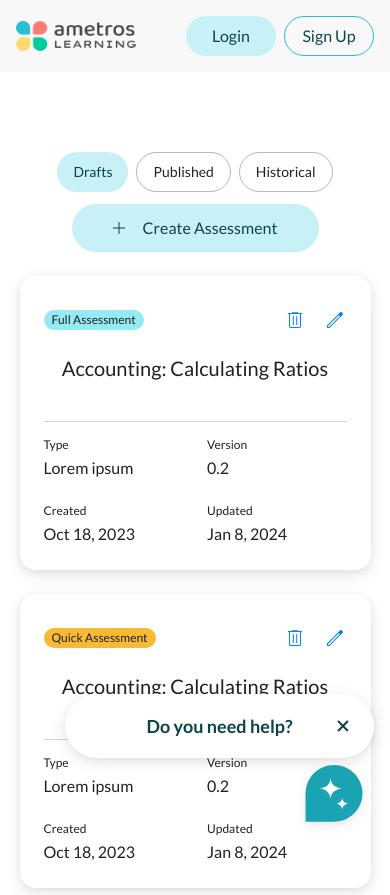
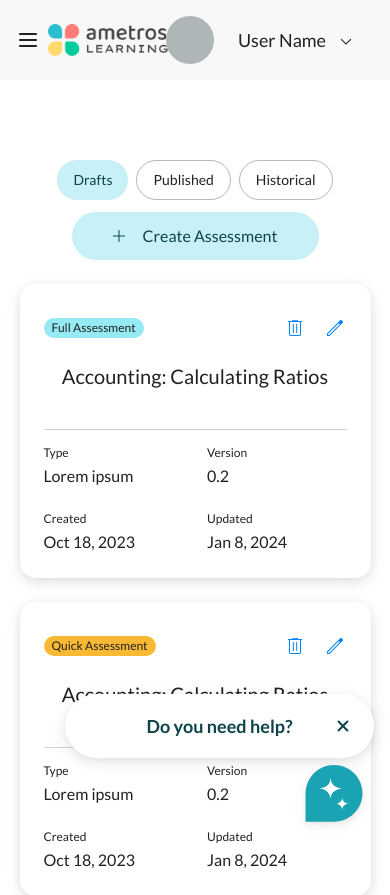
Before and after one commit to numanbaig/Ametros-UI, a Next.js app: page / in a window 390 px wide. Shown: the top 895 px of the page. Built offline with nearby package versions, Linux system fonts and the light colour scheme.

Commit message:
fix:auth UI resposiveness

```diff
--- a/src/app/auth/(components)/auth-header.tsx
+++ b/src/app/auth/(components)/auth-header.tsx
@@ -4,7 +4,6 @@ import { AuthType } from "@/types";
 import React from "react";
 
 const DashboardAuthHeader = ({ type }: { type: string }) => {
-  console.log(type);
   return (
     <div className="space-y-7 flex flex-col items-center justify-center">
       <ImageComponent
@@ -23,7 +22,7 @@ const DashboardAuthHeader = ({ type }: { type: string }) => {
       {type === AuthType.FORGET_PASSWORD && (
         <Typography
           variant="body1"
-          className="text-[#171616] text-[18px] font-bold leading-5 text-center"
+          className="text-[#171616] text-[14px] xs:text-[16px] sm:text-[18px] font-bold leading-5 text-center"
         >
           Please enter the email address that you used to register.
           <span className="block">
--- a/src/app/auth/layout.tsx
+++ b/src/app/auth/layout.tsx
@@ -16,7 +16,7 @@ export default function AuthLayout({
     <main className="w-ful">
       <div className="flex h-screen flex-col w-full">
         <DashboardHeader />
-        <div className="flex-1 pt-[60px] sm:pt-[120px]  mx-auto w-full">
+        <div className="flex-1 pt-[60px] pb-[20px] md:pt-[120px]  mx-auto w-full">
           {children}
         </div>
       </div>
--- a/src/components/assessment-card.tsx
+++ b/src/components/assessment-card.tsx
@@ -8,7 +8,7 @@ import { Separator } from "@radix-ui/react-separator";
 
 const DashboardAssessmentCard = () => {
   return (
-    <div className="grid grid-cols-1 xl:grid-cols-3 md:grid-cols-2 gap-6 w-full">
+    <div className="grid grid-cols-1 xl:grid-cols-3 sm:grid-cols-2 gap-6 w-full">
       {assessmentData.map((assessment) => (
         <div
           className="flex flex-col gap-[16px] shadow-custom p-6 rounded-[16px]"
--- a/src/components/header.tsx
+++ b/src/components/header.tsx
@@ -6,11 +6,37 @@ import DashboardUserProfileDrawer from "./user-profile-drawer";
 import { tree } from "next/dist/build/templates/app-page";
 import { cn } from "@/lib/utils";
 import DashboardAuthButtons from "@/app/auth/(components)/auth-buttons";
+import { SidebarTrigger } from "./ui/sidebar";
+import { Menu } from "lucide-react";
 const DashboardHeader = () => {
-  const isAuthenticated = false;
+  const isLoggedIn = true;
   return (
     <div className="flex justify-between items-center w-full py-4 sm:px-8 px-4 h-20 bg-[#F8F8F8]">
-      {!isAuthenticated ? (
+      {isLoggedIn ? (
+        <>
+          <div className="hidden md:block">
+            <DashboardBreadcrumbs />
+          </div>
+          <div
+            className={cn(
+              " flex items-center gap-x-2 md:hidden  sm:w-[143.79px] sm:h-[37.88px]",
+              {}
+            )}
+          >
+            <SidebarTrigger className="open">
+              <Menu className="text-neutral-black !size-6" />
+            </SidebarTrigger>
+
+            <Image
+              src={"/assets/logo.png"}
+              alt="logo"
+              priority
+              height={38}
+              width={120}
+            />
+          </div>
+        </>
+      ) : (
         <div
           className={cn(
             "relative w-[120px] h-[30px] sm:w-[143.79px] sm:h-[37.88px]",
@@ -25,21 +51,19 @@ const DashboardHeader = () => {
             className=" w-full"
           />
         </div>
-      ) : (
-        <DashboardBreadcrumbs />
       )}
       <div className="flex justify-center items-center gap-x-2">
-        {!isAuthenticated ? (
-          <>
-            <DashboardAuthButtons />
-          </>
-        ) : (
+        {isLoggedIn ? (
           <>
             {" "}
             <div className="relative size-12 rounded-full overflow-hidden bg-neutral-lightGray">
               {/* <Image src={""} alt="" fill priority /> */}
             </div>
             <DashboardUserProfileDrawer />
+          </>
+        ) : (
+          <>
+            <DashboardAuthButtons />
           </>
         )}
       </div>
--- a/src/components/sidebar.tsx
+++ b/src/components/sidebar.tsx
@@ -43,7 +43,7 @@ const DashboardSidebar = ({
     typeof window !== "undefined" ? window.innerWidth : 0
   );
 
-  React.useEffect(() => {
+  React.useLayoutEffect(() => {
     const handleResize = () => {
       const width = window.innerWidth;
       setWindowWidth(width);
@@ -78,7 +78,7 @@ const DashboardSidebar = ({
         <SidebarHeader className="px-0">
           <div className="flex justify-center items-center gap-x-6">
             <div
-              className={cn("relative w-[243.79px] h-[37.88px]", {
+              className={cn("relative w-[143.79px] h-[37.88px]", {
                 "h-9 w-9": !open,
               })}
             >
@@ -87,7 +87,7 @@ const DashboardSidebar = ({
                 alt="logo"
                 fill
                 priority
-                className="object-contain w-full"
+                className="w-full"
               />
             </div>
             <SidebarTrigger
--- a/src/components/typography.tsx
+++ b/src/components/typography.tsx
@@ -19,7 +19,7 @@ interface TypographyProps extends HTMLAttributes<HTMLElement> {
 
 const variantStyles = {
   h1: "text-[64px] leading-[72px] font-normal",
-  h2: "text-[48px] leading-[56px] font-normal",
+  h2: "text-[38px] xs:text-[48px] leading-[56px] font-normal",
   h3: "text-[32px] leading-[40px] font-normal",
   h4: "text-[24px] leading-[32px] font-normal",
   h5: "text-[20px] leading-[28px] font-normal",
--- a/src/components/ui/sidebar.tsx
+++ b/src/components/ui/sidebar.tsx
@@ -93,6 +93,7 @@ const SidebarProvider = React.forwardRef<
 
     // Helper to toggle the sidebar.
     const toggleSidebar = React.useCallback(() => {
+      alert("toggle");
       return isMobile
         ? setOpenMobile((open) => open)
         : setOpen((open) => !open);
@@ -195,6 +196,7 @@ const Sidebar = React.forwardRef<
     }
 
     if (isMobile) {
+      console.log("mobile open check", openMobile);
       return (
         <Sheet open={openMobile} onOpenChange={setOpenMobile} {...props}>
           <SheetContent
--- a/src/middleware.ts
+++ b/src/middleware.ts
@@ -21,7 +21,7 @@ export function middleware(request: NextRequest) {
   }
 
   // For development - replace with actual auth logic later
-  const isAuthenticated = false; // Temporarily set to true for development
+  const isAuthenticated = true; // Temporarily set to true for development
 
   const publicRoutes = [
     "/auth/login",
--- a/tailwind.config.ts
+++ b/tailwind.config.ts
@@ -12,6 +12,7 @@ export default {
     extend: {
       screens: {
         xxl: "1440px",
+        xs: "420px",
       },
       boxShadow: {
         custom: "0 4px 16px rgba(0, 0, 0, 0.1), 0 2px 8px rgba(0, 0, 0, 0.05)",
```
